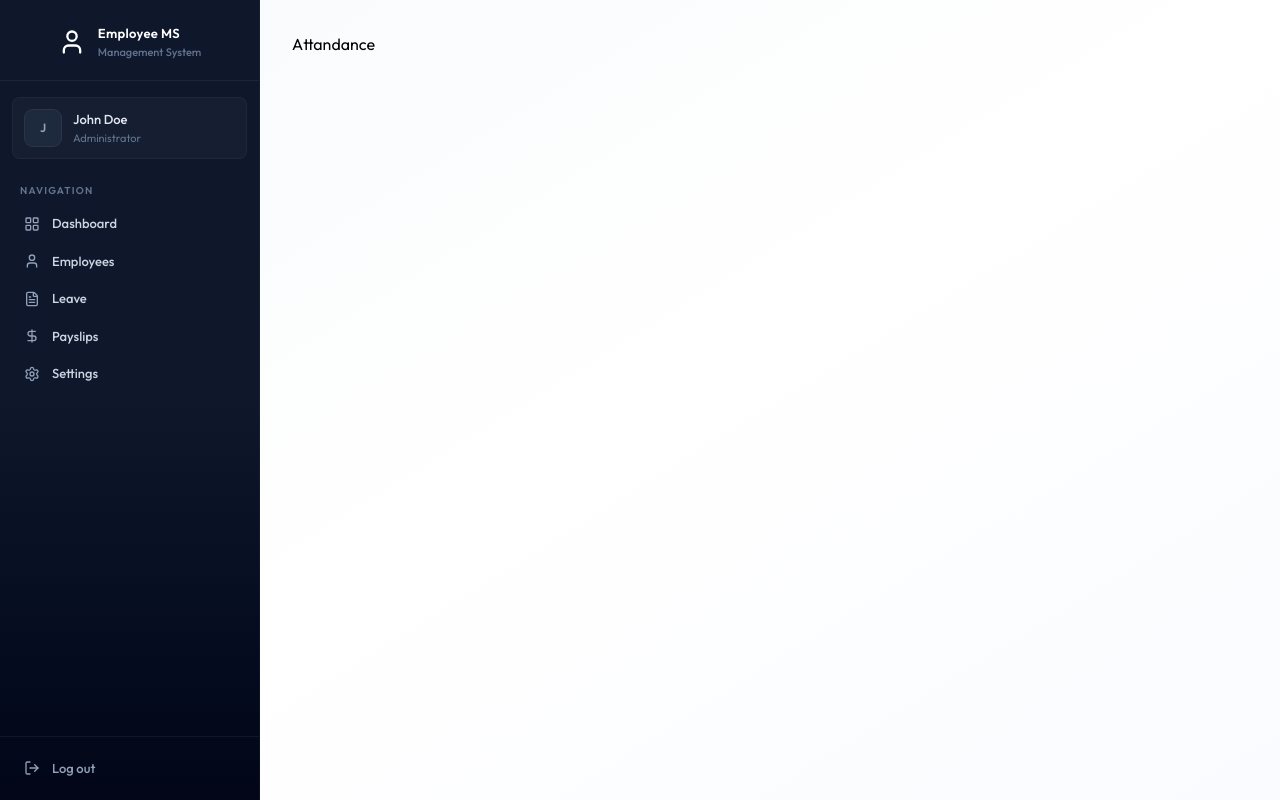
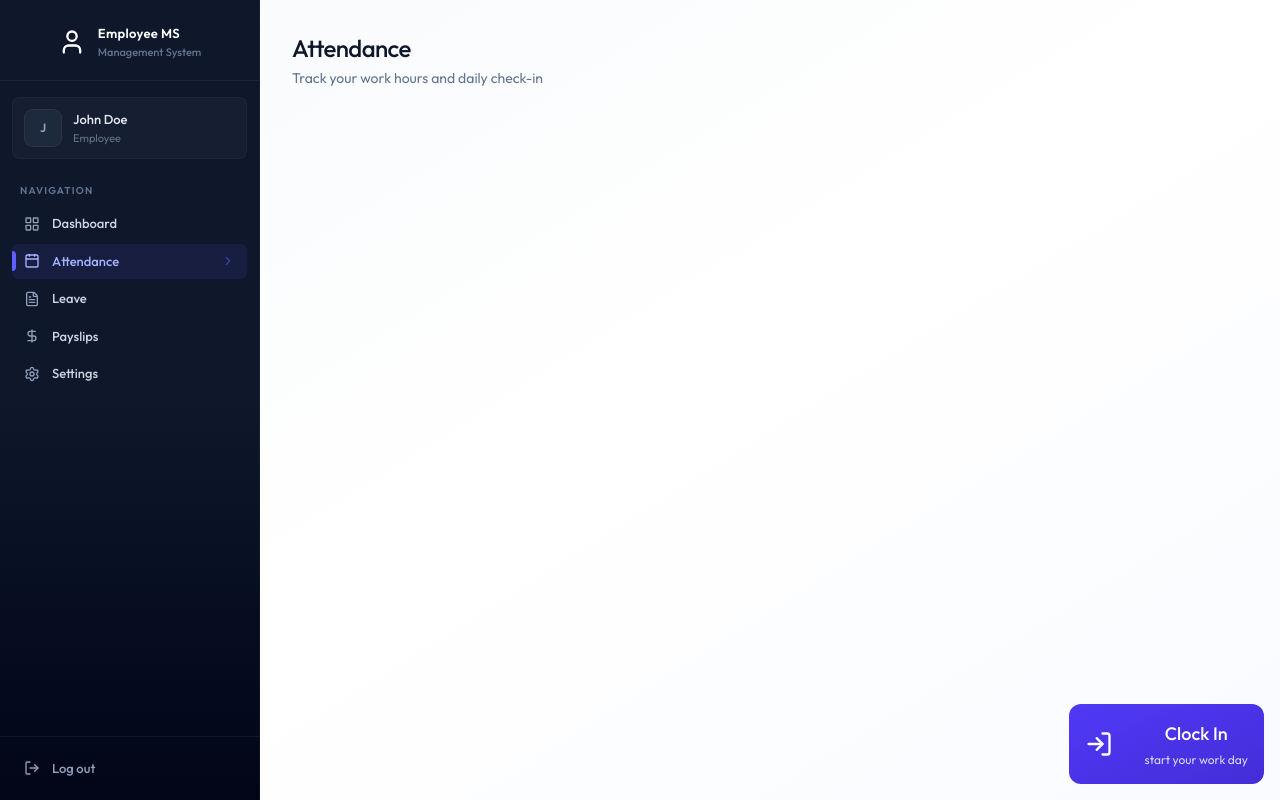
Before and after one commit to shumaila1421/employee-management-system, a React (Vite) app in the folder client/: page /attendance in a window 1280 px wide. Built offline with nearby package versions, Linux system fonts and the light colour scheme.

Commit message:
check in button added

```diff
--- a/client/src/components/Sidebar.jsx
+++ b/client/src/components/Sidebar.jsx
@@ -29,7 +29,7 @@
     setMobileOpen(false);
   }, [pathname]);
 
-  const role = "ADMIN" || "EMPLOYEE";
+  const role = "" || "EMPLOYEE";
 
   const navItems = [
     { name: "Dashboard", href: "/dashboard", icon: LayoutGridIcon },
--- /dev/null
+++ b/client/src/components/attendance/CheckinButton.jsx
@@ -0,0 +1,55 @@
+import { Loader2Icon, LogInIcon, LogOutIcon } from "lucide-react";
+import React, { useState } from "react";
+
+const CheckinButton = ({ todayRecord, onAction }) => {
+  const [loading, setLoading] = useState(false);
+
+  const handleAttendance = async () => {
+    setLoading(true);
+    setTimeout(() => {
+      setLoading(false);
+      onAction();
+    }, 1000);
+  };
+
+  if (todayRecord?.checkOut) {
+    return (
+      <div className="flex flex-xol items-center justify-center p-8 bg-slate-50 rounded-2xl border border-slate-200">
+        <h3 className="text-lg font-bold text-slate-900">Work Day Completed</h3>
+        <p className="text-slate-500 text-sm mt-1">
+          Great job! See you tomorrow
+        </p>
+      </div>
+    );
+  }
+
+  const isCheckedIn = !!todayRecord?.isCheckedIn;
+  return (
+    <div className="absolute bottom-4 right-4 flex flex-xol z-1">
+      <button
+        onClick={handleAttendance}
+        disabled={loading}
+        className={`w-full max-w-xs flex justify-between items-center gap-8 p-4 rounded-xl bg-linear-to-br text-white ${isCheckedIn ? "from-slate-700 to-slate-900" : "from-indigo-600 to-indigo-700"}`}
+      >
+        {loading ? (
+          <Loader2Icon className="size-7 animate-spin" />
+        ) : isCheckedIn ? (
+          <LogOutIcon className="size-7" />
+        ) : (
+          <LogInIcon className="size-7" />
+        )}
+
+        <div className="relative flex flex-col items-center text-center">
+          <h2 className="text-lg font-medium mb-1">
+            {loading ? "Processing..." : isCheckedIn ? "Clock Out" : "Clock In"}
+          </h2>
+          <p className="text-xs opacity-80">
+            {isCheckedIn ? "Click to end your shift" : "start your work day"}
+          </p>
+        </div>
+      </button>
+    </div>
+  );
+};
+
+export default CheckinButton;
--- a/client/src/pages/Attendance.jsx
+++ b/client/src/pages/Attendance.jsx
@@ -1,5 +1,6 @@
 import React, { useCallback, useEffect, useState } from "react";
 import { dummyAttendanceData } from "../assets/assets";
+import CheckinButton from "../components/attendance/CheckinButton";
 
 const Attendance = () => {
   const [history, setHistory] = useState([]);
@@ -16,7 +17,38 @@
   useEffect(() => {
     fetchData();
   }, [fetchData]);
-  return <div>Attandance</div>;
+
+  if (loading) return <loading />;
+
+  const today = new Date();
+  today.setHours(0, 0, 0, 0);
+  const todayRecord = history.find(
+    (r) => new Date(r.date).toDateString() === today.toDateString(),
+  );
+
+  return (
+    <div className="animate-fade-in">
+      <div className="page-header">
+        <h1 className="page-title">Attendance</h1>
+        <p className="page-subtitle">
+          Track your work hours and daily check-in
+        </p>
+      </div>
+
+      {isDeleted ? (
+        <div className="mb-8 p-6 bg-rose-50 border border-rose-200 rounded-2xl text-center">
+          <p className="text-rose-600">
+            You can no longer clock in or out because your employee records have
+            been marked as deleted.
+          </p>
+        </div>
+      ) : (
+        <div className="mb-8">
+          <CheckinButton todayRecord={todayRecord} onAction={fetchData} />
+        </div>
+      )}
+    </div>
+  );
 };
 
 export default Attendance;
--- a/client/src/pages/Employees.jsx
+++ b/client/src/pages/Employees.jsx
@@ -26,7 +26,7 @@
 
   useEffect(() => {
     fetchEmployees();
-  }, []);
+  }, [fetchEmployees]);
 
   const filtered = employees.filter((emp) =>
     `$(emp.firstName) $(emp.lastName) $(emp.position)`
```
Also changed, not shown: client/src/components/attendance/AttendanceHistory.jsx (added), client/src/components/attendance/AttendanceStats.jsx (added).
